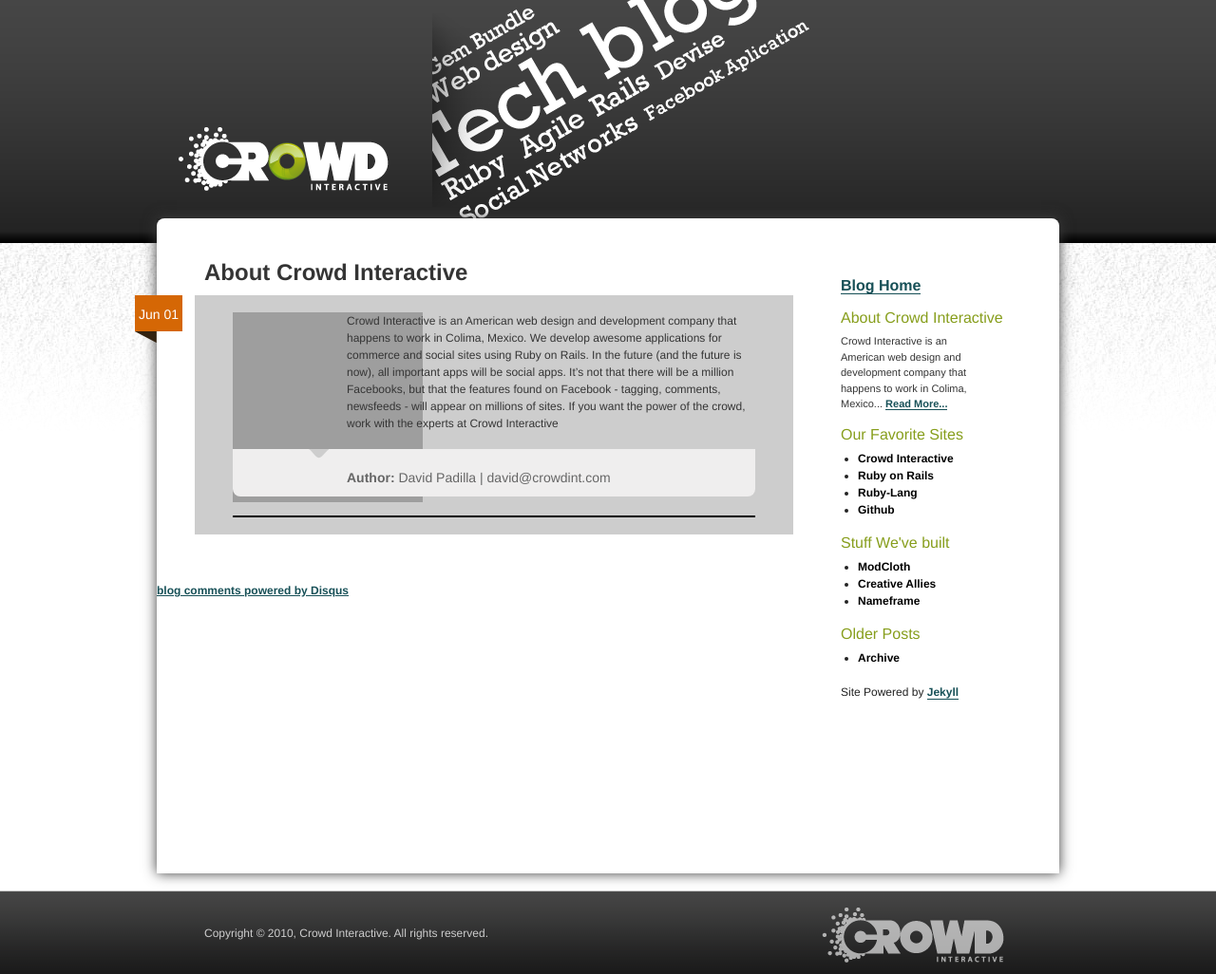
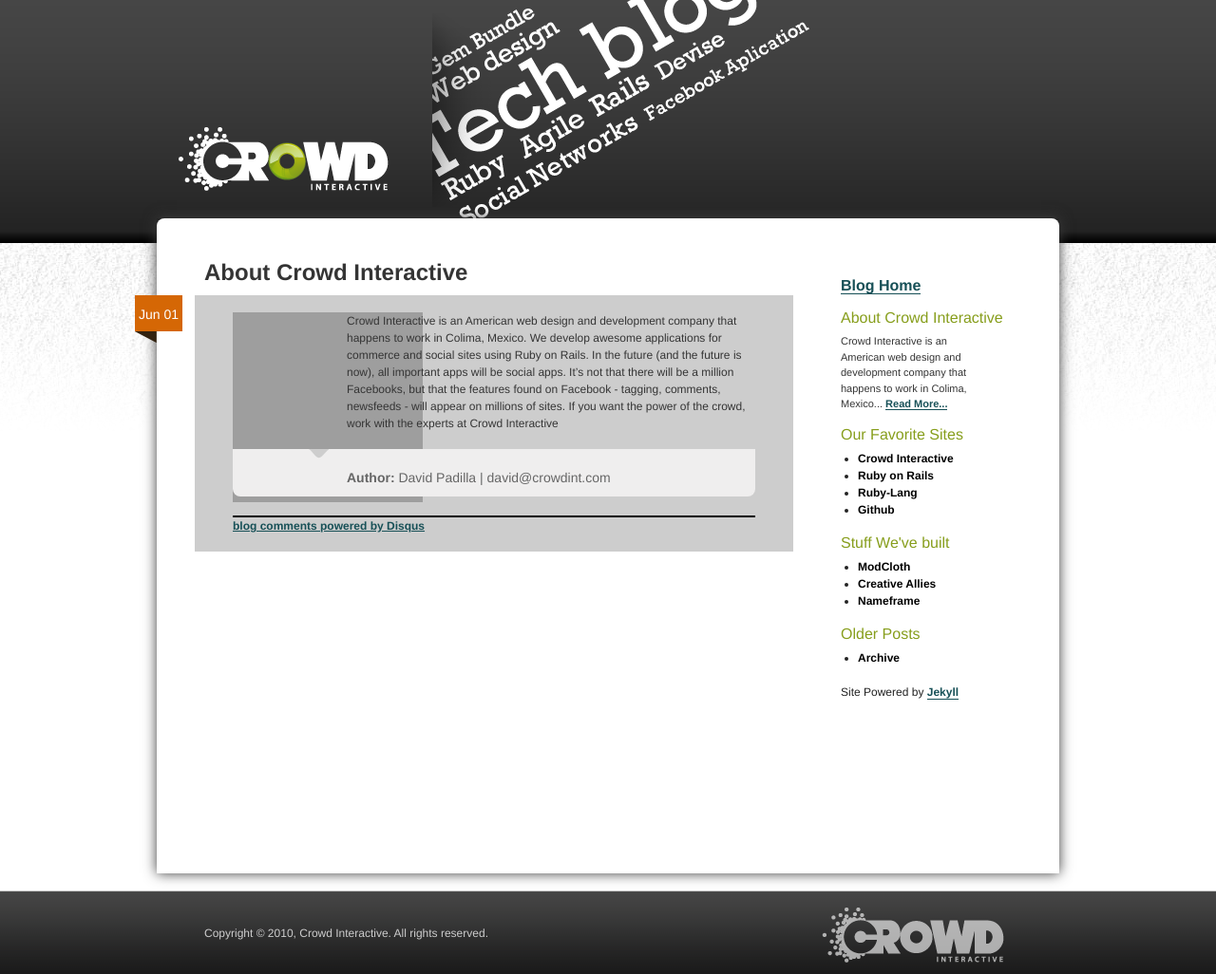
Before and after one commit to crowdint/blog.crowdint.com-jekyll, a Jekyll site: the page built from _posts/2010-07-01-about-crowd-interactive.markdown, in a window 1280 px wide. Shown: the whole page at 95% size. Built offline with Jekyll 4.4.1, drawn with Linux system fonts in a browser that asks for light colours; Markdown is read by kramdown in place of the engine named in the settings; comment, search, counter and statistics services are not loaded; grey boxes are pictures that could not be loaded.

Commit message:
Moved the Powered by for comments

```diff
--- a/_layouts/post.html
+++ b/_layouts/post.html
@@ -24,7 +24,7 @@
        (document.getElementsByTagName('head')[0] || document.getElementsByTagName('body')[0]).appendChild(dsq);
       })();
     </script>
+    <noscript>Please enable JavaScript to view the <a href="http://disqus.com/?ref_noscript=crowdinttech">comments powered by Disqus.</a></noscript>
+    <a href="http://disqus.com" class="dsq-brlink">blog comments powered by <span class="logo-disqus">Disqus</span></a>
   </div>
 </div>
-<noscript>Please enable JavaScript to view the <a href="http://disqus.com/?ref_noscript=crowdinttech">comments powered by Disqus.</a></noscript>
-<a href="http://disqus.com" class="dsq-brlink">blog comments powered by <span class="logo-disqus">Disqus</span></a>
```
